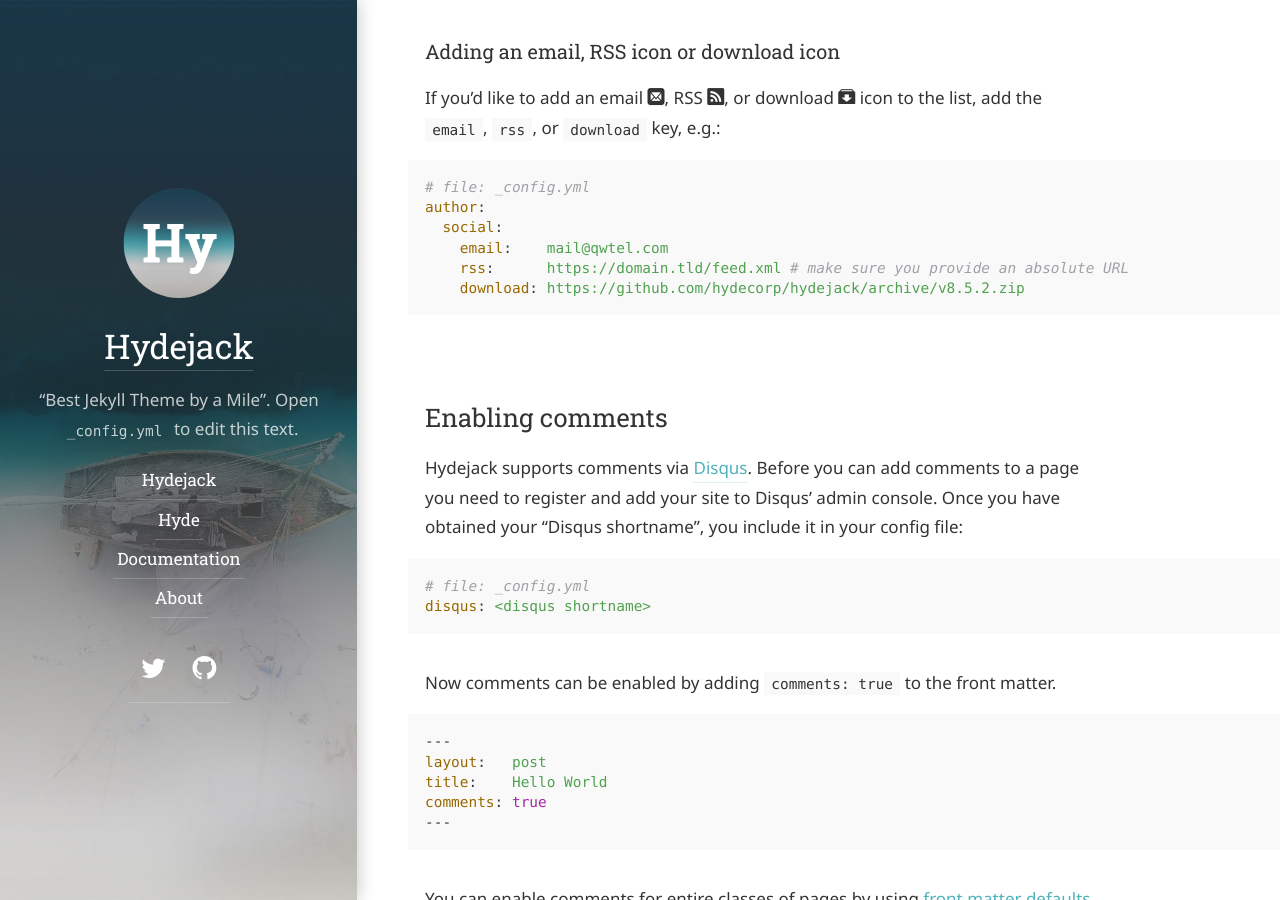
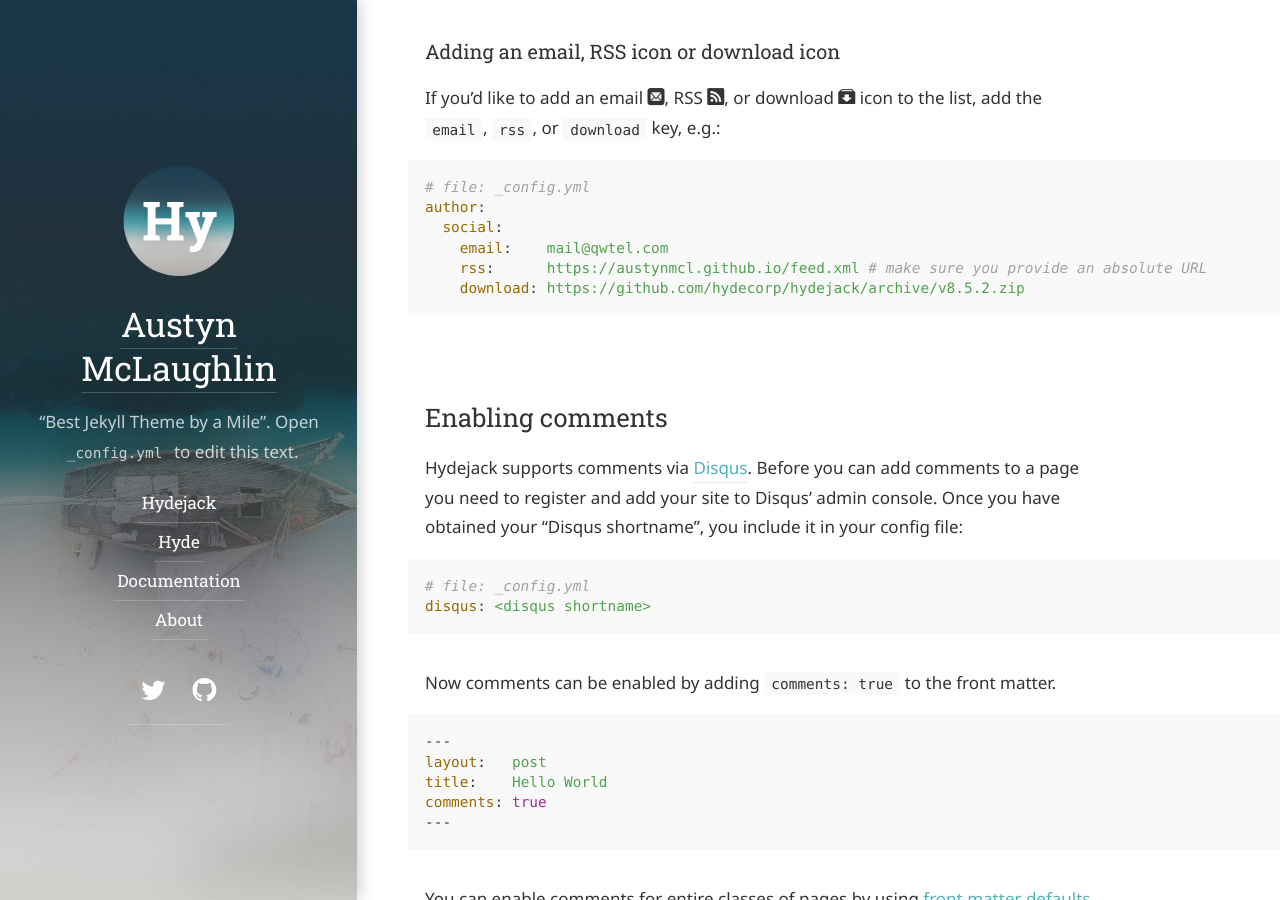
Before and after one commit to Austynmcl/austynmcl.github.io, a Jekyll site: the page built from docs/config.md, in a window 1280 px wide and 900 px high, scrolled down 9972 px. Built offline with Jekyll 4.4.1, drawn with Linux system fonts in a browser that asks for light colours; some web fonts are replaced; part of the change alters nothing that is shown.

Commit message:
Update _config.yml

```diff
--- a/_config.yml
+++ b/_config.yml
@@ -4,7 +4,7 @@
 # IMPORTANT: Set the URL of your site.
 # Set to https://<username>.github.io when hosting on GitHub Pages
 # (unless you are using a custom domain).
-url:                   https://domain.tld
+url: https://austynmcl.github.io
 
 # IMPORTANT: Set The "base URL" of your site.
 # When your site sits in a subdirectory, set to /<name of directory>
@@ -19,7 +19,7 @@ baseurl:               ''
 lang:                  en
 
 # The title of your blog. Used in the sidebar and the browser tab.
-title:                 Hydejack
+title:                 Austyn McLaughlin
 
 # A short description (~150 chars) of the page used for the meta description tag.
 # Can use markdown, but no more than one paragraph (enforced by `>`)
```
